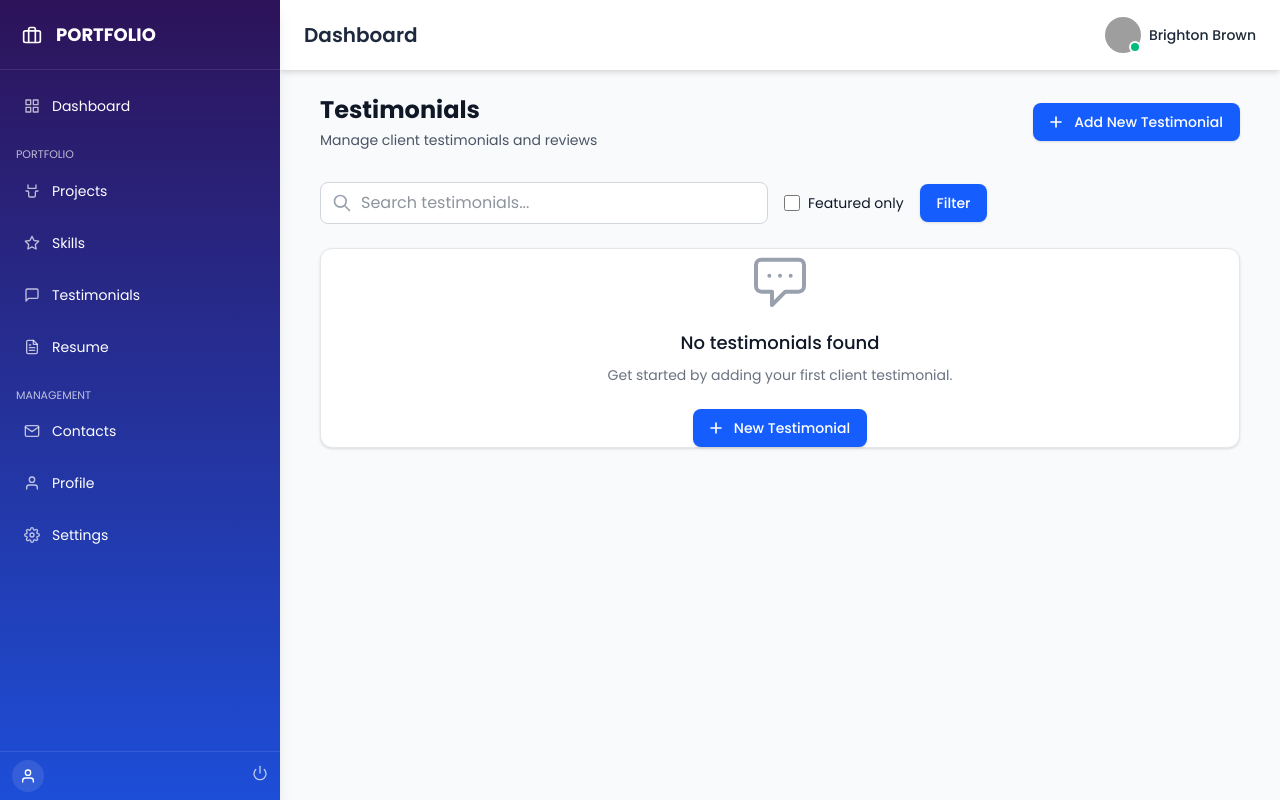
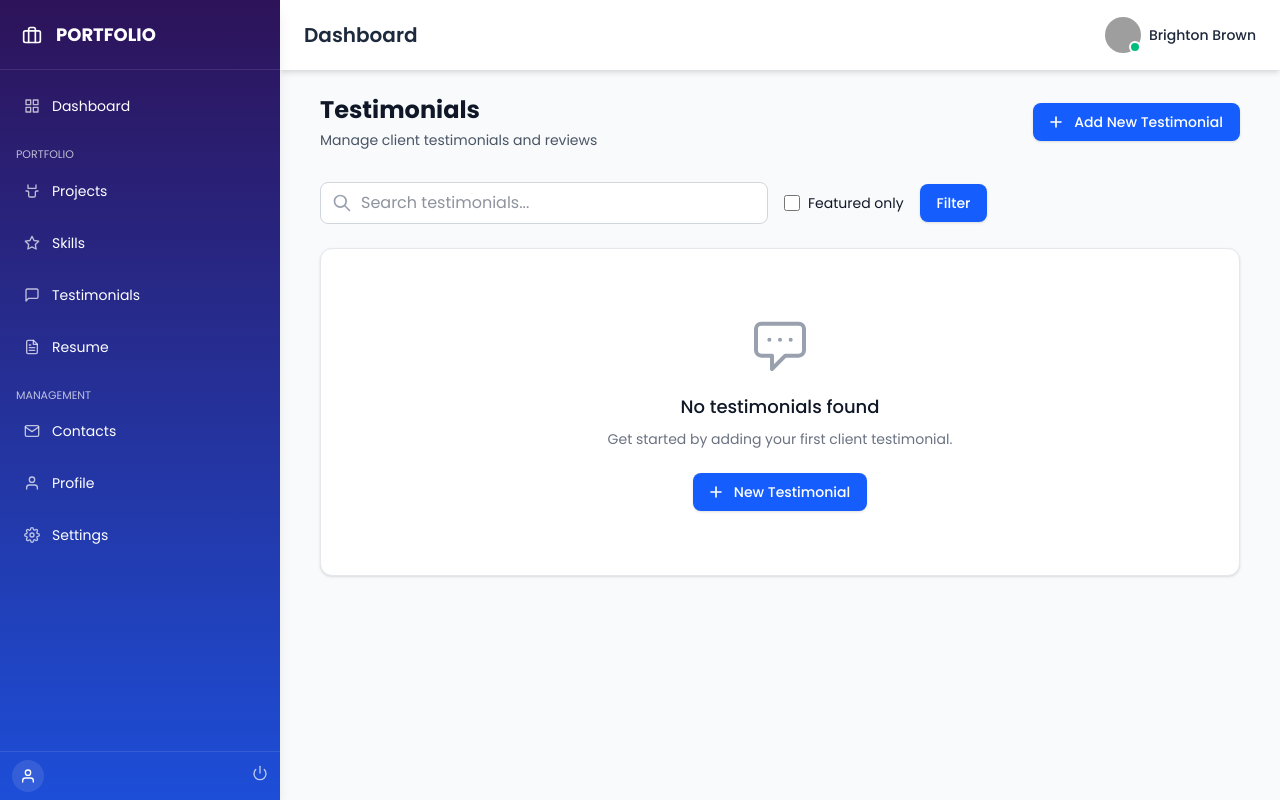
Before and after one commit to brizzieh/portfolio, a Django app: page /dashboard/testimonials/ in a window 1280 px wide. Run offline with Django 5.2, Linux system fonts and the light colour scheme; data that the repository does not hold is empty; grey boxes are pictures that could not be loaded.

Commit message:
feat: update output.css with new color and spacing variables; add input.css for Tailwind CSS import

```diff
--- a/static/css/output.css
+++ b/static/css/output.css
@@ -17,16 +17,14 @@
     --color-red-700: oklch(50.5% 0.213 27.518);
     --color-red-800: oklch(44.4% 0.177 26.899);
     --color-orange-100: oklch(95.4% 0.038 75.164);
-    --color-orange-500: oklch(70.5% 0.213 47.604);
-    --color-orange-600: oklch(64.6% 0.222 41.116);
     --color-orange-800: oklch(47% 0.157 37.304);
-    --color-yellow-500: oklch(79.5% 0.184 86.047);
+    --color-yellow-100: oklch(97.3% 0.071 103.193);
+    --color-yellow-400: oklch(85.2% 0.199 91.936);
     --color-yellow-600: oklch(68.1% 0.162 75.834);
+    --color-yellow-800: oklch(47.6% 0.114 61.907);
     --color-green-100: oklch(96.2% 0.044 156.743);
     --color-green-200: oklch(92.5% 0.084 155.995);
-    --color-green-500: oklch(72.3% 0.219 149.579);
     --color-green-600: oklch(62.7% 0.194 149.214);
-    --color-green-700: oklch(52.7% 0.154 150.069);
     --color-green-800: oklch(44.8% 0.119 151.328);
     --color-emerald-500: oklch(69.6% 0.17 162.48);
     --color-blue-50: oklch(97% 0.014 254.604);
@@ -44,8 +42,6 @@
     --color-purple-700: oklch(49.6% 0.265 301.924);
     --color-purple-800: oklch(43.8% 0.218 303.724);
     --color-pink-100: oklch(94.8% 0.028 342.258);
-    --color-pink-500: oklch(65.6% 0.241 354.308);
-    --color-pink-600: oklch(59.2% 0.249 0.584);
     --color-pink-800: oklch(45.9% 0.187 3.815);
     --color-slate-600: oklch(44.6% 0.043 257.281);
     --color-slate-800: oklch(27.9% 0.041 260.031);
@@ -65,8 +61,8 @@
     --container-xs: 20rem;
     --container-md: 28rem;
     --container-2xl: 42rem;
+    --container-3xl: 48rem;
     --container-4xl: 56rem;
-    --container-6xl: 72rem;
     --container-7xl: 80rem;
     --text-xs: 0.75rem;
     --text-xs--line-height: calc(1 / 0.75);
@@ -82,27 +78,22 @@
     --text-2xl--line-height: calc(2 / 1.5);
     --text-3xl: 1.875rem;
     --text-3xl--line-height: calc(2.25 / 1.875);
-    --text-4xl: 2.25rem;
-    --text-4xl--line-height: calc(2.5 / 2.25);
     --font-weight-medium: 500;
     --font-weight-semibold: 600;
     --font-weight-bold: 700;
-    --tracking-wide: 0.025em;
     --tracking-wider: 0.05em;
+    --leading-relaxed: 1.625;
     --radius-lg: 0.5rem;
     --radius-xl: 0.75rem;
     --radius-2xl: 1rem;
     --radius-3xl: 1.5rem;
     --shadow-lg: 0 10px 15px -3px rgb(0 0 0 / 0.1), 0 4px 6px -4px rgb(0 0 0 / 0.1);
-    --ease-in: cubic-bezier(0.4, 0, 1, 1);
     --ease-out: cubic-bezier(0, 0, 0.2, 1);
     --animate-spin: spin 1s linear infinite;
-    --blur-lg: 16px;
     --default-transition-duration: 150ms;
     --default-transition-timing-function: cubic-bezier(0.4, 0, 0.2, 1);
     --default-font-family: var(--font-sans);
     --default-mono-font-family: var(--font-mono);
-    --primary-color: #2d1359;
   }
 }
 @layer base {
@@ -323,9 +314,15 @@
   .z-\[9999\] {
     z-index: 9999;
   }
+  .col-span-2 {
+    grid-column: span 2 / span 2;
+  }
   .col-span-full {
     grid-column: 1 / -1;
   }
+  .mx-1 {
+    margin-inline: calc(var(--spacing) * 1);
+  }
   .mx-auto {
     margin-inline: auto;
   }
@@ -925,6 +943,9 @@
   .p-8 {
     padding: calc(var(--spacing) * 8);
   }
+  .p-16 {
+    padding: calc(var(--spacing) * 16);
+  }
   .px-2 {
     padding-inline: calc(var(--spacing) * 2);
   }
@@ -1224,6 +1258,54 @@
     --tw-ease: var(--ease-out);
     transition-timing-function: var(--ease-out);
   }
+  .file\:mr-4 {
+    &::file-selector-button {
+      margin-right: calc(var(--spacing) * 4);
+    }
+  }
+  .file\:rounded-lg {
+    &::file-selector-button {
+      border-radius: var(--radius-lg);
+    }
+  }
+  .file\:border-0 {
+    &::file-selector-button {
+      border-style: var(--tw-border-style);
+      border-width: 0px;
+    }
+  }
+  .file\:bg-blue-50 {
+    &::file-selector-button {
+      background-color: var(--color-blue-50);
+    }
+  }
+  .file\:px-4 {
+    &::file-selector-button {
+      padding-inline: calc(var(--spacing) * 4);
+    }
+  }
+  .file\:py-2 {
+    &::file-selector-button {
+      padding-block: calc(var(--spacing) * 2);
+    }
+  }
+  .file\:text-sm {
+    &::file-selector-button {
+      font-size: var(--text-sm);
+      line-height: var(--tw-leading, var(--text-sm--line-height));
+    }
+  }
+  .file\:font-medium {
+    &::file-selector-button {
+      --tw-font-weight: var(--font-weight-medium);
+      font-weight: var(--font-weight-medium);
+    }
+  }
+  .file\:text-blue-700 {
+    &::file-selector-button {
+      color: var(--color-blue-700);
+    }
+  }
   .hover\:border-blue-400 {
     &:hover {
       @media (hover: hover) {
@@ -1506,6 +1602,11 @@
       display: table-cell;
     }
   }
+  .lg\:grid-cols-2 {
+    @media (width >= 64rem) {
+      grid-template-columns: repeat(2, minmax(0, 1fr));
+    }
+  }
   .lg\:grid-cols-3 {
     @media (width >= 64rem) {
       grid-template-columns: repeat(3, minmax(0, 1fr));
@@ -1623,6 +1724,10 @@
   syntax: "<length-percentage>";
   inherits: false;
   initial-value: 100%;
+}
+@property --tw-leading {
+  syntax: "*";
+  inherits: false;
 }
 @property --tw-font-weight {
   syntax: "*";
@@ -1787,6 +1892,7 @@
       --tw-gradient-from-position: 0%;
       --tw-gradient-via-position: 50%;
       --tw-gradient-to-position: 100%;
+      --tw-leading: initial;
       --tw-font-weight: initial;
       --tw-tracking: initial;
       --tw-shadow: 0 0 #0000;
--- /dev/null
+++ b/static/src/input.css
@@ -0,0 +1 @@
+@import "tailwindcss";
```
Also changed, not shown: other parts of static/css/output.css (+48 -0 lines).
